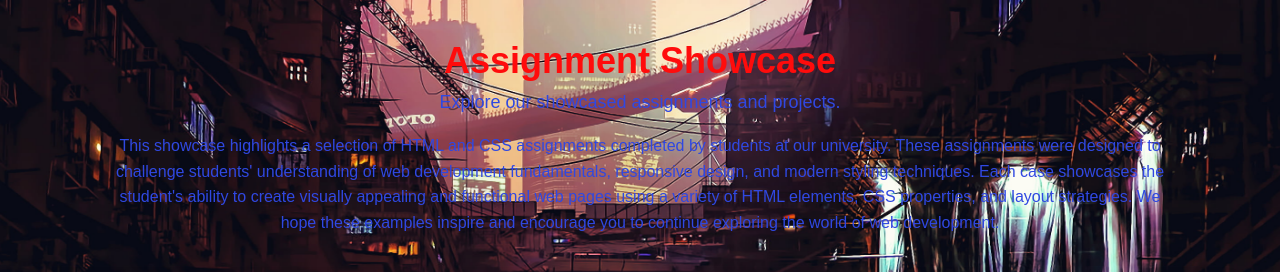
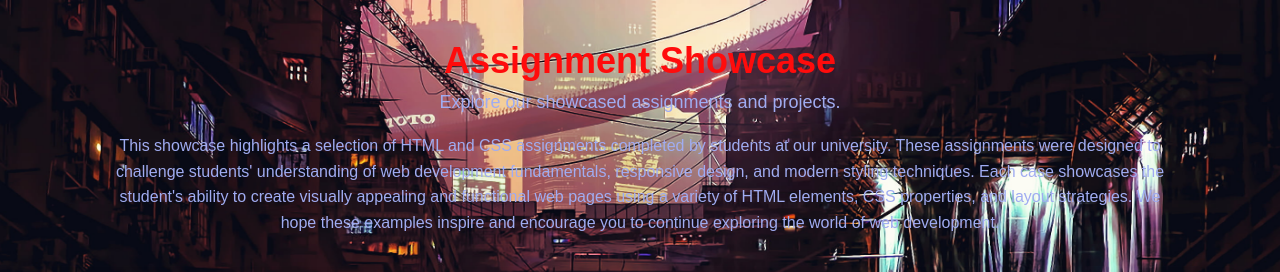
Before and after one commit to orion343dream/Animate-By-HTML-And-CSS-ITS-Assignment-04, a plain HTML site: page index.html in a window 1280 px wide. Shown: the top 272 px of the page. Drawn offline with Linux system fonts and the light colour scheme; grey boxes are pictures that could not be loaded.

Commit message:
Update index.html

```diff
--- a/index.html
+++ b/index.html
@@ -28,7 +28,7 @@
 
         header {
             text-align: center;
-            color: #3048e1;
+            color: #a0acf1;
             margin-bottom: 40px;
             transition: backdrop-filter 0.3s ease;
         }
```
